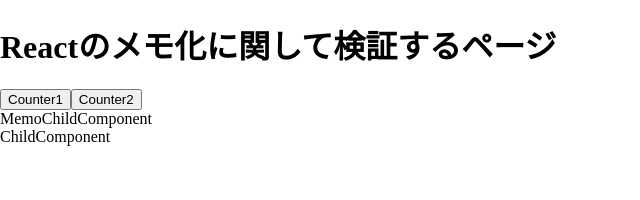
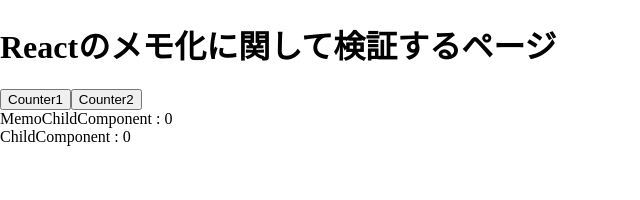
Before and after one commit to kimuniiii/My-Next-Apollo-GraphQL-App, a Next.js app: page /memo in a window 1280 px wide. Shown: the top 200 px of the page, without its empty margins (0-640 px from the left). Built offline with nearby package versions, Linux system fonts and the light colour scheme.

Commit message:
オブジェクト型の場合の検証完了

```diff
--- a/src/components/memo/ChildComponent/index.tsx
+++ b/src/components/memo/ChildComponent/index.tsx
@@ -2,13 +2,19 @@
 
 export type ChildComponentProps = {
   text: string;
+  count: number;
+  onClick?: () => void;
 } & JSX.IntrinsicElements['div'];
 
 /**
  * メモ化されてないChildComponent
  * @param props {@link ChildComponentProps}
  */
-export const ChildComponent = ({ text, ...args }: ChildComponentProps) => {
-  console.log('子供のコンポーネントは再レンダリングされる');
-  return <div {...args}>{text}</div>;
+export const ChildComponent = ({ text, count, onClick, ...args }: ChildComponentProps) => {
+  console.log('ChildComponentは再レンダリングされる');
+  return (
+    <div onClick={onClick} {...args}>
+      {text} : {count}
+    </div>
+  );
 };
--- a/src/components/memo/MemoChildComponent/index.tsx
+++ b/src/components/memo/MemoChildComponent/index.tsx
@@ -2,15 +2,23 @@
 
 export type MemoChildComponentProps = {
   text: string;
+  count: number;
+  onClick?: () => void;
 } & JSX.IntrinsicElements['div'];
 
 /**
  * メモ化されたChildComponent
  * @param props {@link MemoChildComponentProps}
  */
-export const MemoChildComponent = memo<MemoChildComponentProps>(({ text, ...args }) => {
-  console.log('子供のコンポーネントは再レンダリングされない');
-  return <div {...args}>{text}</div>;
-});
+export const MemoChildComponent = memo<MemoChildComponentProps>(
+  ({ text, count, onClick, ...args }) => {
+    console.log('MemoChildComponentは再レンダリングされない');
+    return (
+      <div onClick={onClick} {...args}>
+        {text} : {count}
+      </div>
+    );
+  },
+);
 
 MemoChildComponent.displayName = 'MemoChildComponent';
--- a/src/pages/memo/index.tsx
+++ b/src/pages/memo/index.tsx
@@ -25,8 +25,16 @@
       <button onClick={() => setCount((prev) => prev + 1)}>Counter1</button>
       <button onClick={() => setCount((prev) => prev + 2)}>Counter2</button>
 
-      <MemoChildComponent text='MemoChildComponent' />
-      <ChildComponent text='ChildComponent' />
+      <MemoChildComponent
+        text='MemoChildComponent'
+        count={count}
+        onClick={() => alert('MemoChildComponent Clicked')}
+      />
+      <ChildComponent
+        text='ChildComponent'
+        count={count}
+        onClick={() => alert('ChildComponent Clicked')}
+      />
     </>
   );
 };
```
